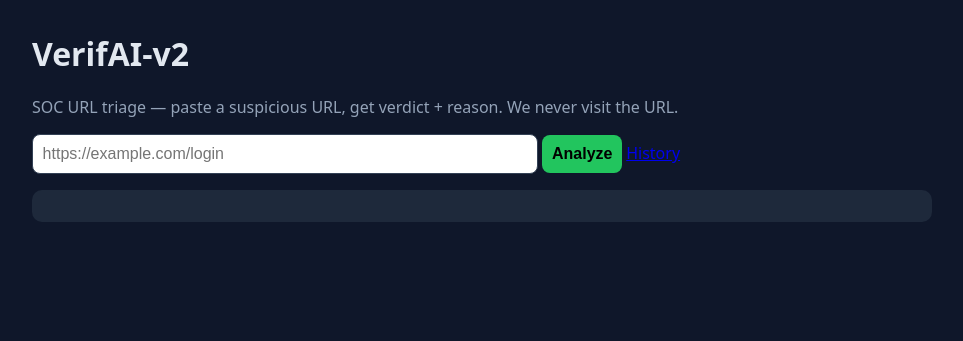
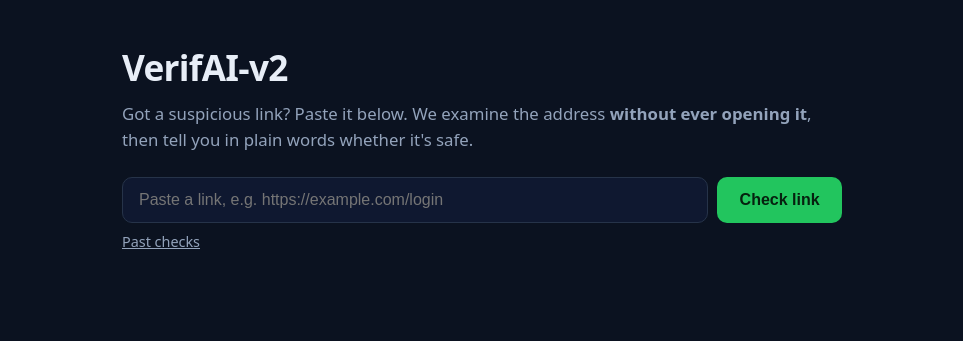
Before and after one commit to Goodpeace/VerifAI-v2, a Flask app: page / in a window 1280 px wide. Shown: the top 341 px of the page, without its empty margins (158-1121 px from the left). Run offline with Flask 3, Linux system fonts and the light colour scheme.

Commit message:
Fix deploy: bake threshold.json + ship all modules; human-friendly verdict UI

```diff
--- a/static/css/style.css
+++ b/static/css/style.css
@@ -1,10 +1,51 @@
-body{font-family:system-ui,sans-serif;background:#0f172a;color:#e2e8f0;margin:0}
-main{max-width:900px;margin:2rem auto;padding:0 1rem}
-.sub{color:#94a3b8}input,button{padding:.6rem;font-size:1rem;border-radius:8px;border:1px solid #334155}
-button{background:#22c55e;border:none;cursor:pointer;font-weight:700}
-#out{margin-top:1rem;padding:1rem;background:#1e293b;border-radius:10px;white-space:pre-wrap}
+:root{
+  --bg:#0b1220; --card:#151f32; --line:#263349; --text:#e8eef7; --muted:#93a3bb;
+  --green:#22c55e; --green-bg:rgba(34,197,94,.12);
+  --amber:#f59e0b; --amber-bg:rgba(245,158,11,.12);
+  --red:#ef4444; --red-bg:rgba(239,68,68,.12);
+}
+*{box-sizing:border-box}
+body{font-family:system-ui,-apple-system,"Segoe UI",sans-serif;background:var(--bg);color:var(--text);margin:0;line-height:1.55}
+main{max-width:760px;margin:0 auto;padding:2.5rem 1.25rem 4rem}
+header h1{font-size:2.2rem;margin:0 0 .4rem;letter-spacing:-.02em}
+.sub{color:var(--muted);margin:0 0 1.5rem;font-size:1.05rem}
+form{display:flex;gap:.6rem;margin-bottom:.4rem}
+input{flex:1;padding:.8rem 1rem;font-size:1rem;border-radius:10px;border:1px solid var(--line);background:#0f1830;color:var(--text)}
+input:focus{outline:2px solid #38bdf8;border-color:#38bdf8}
+button{padding:.8rem 1.4rem;font-size:1rem;font-weight:700;border:none;border-radius:10px;background:var(--green);color:#06210f;cursor:pointer;white-space:nowrap}
+button:hover{filter:brightness(1.1)}
+button:disabled{opacity:.6;cursor:wait}
+.nav{margin:.2rem 0 1.5rem}.nav a{color:var(--muted);font-size:.9rem}
+.card{background:var(--card);border:1px solid var(--line);border-radius:14px;padding:1.4rem;margin-top:1rem}
+.badge{display:inline-block;font-size:1.25rem;font-weight:800;padding:.35rem 1rem;border-radius:999px;margin:0 0 .4rem}
+.badge.Malicious{background:var(--red-bg);color:#fca5a5;border:1px solid var(--red)}
+.badge.Uncertain{background:var(--amber-bg);color:#fcd34d;border:1px solid var(--amber)}
+.badge.Legitimate{background:var(--green-bg);color:#86efac;border:1px solid var(--green)}
+.conf{color:var(--muted);font-size:.95rem;margin:.1rem 0 .8rem}
+.meter{height:10px;border-radius:999px;background:#0a0f1e;overflow:hidden;margin:.3rem 0 1rem}
+.meter>div{height:100%;border-radius:999px}
+.meter.Malicious>div{background:var(--red)}
+.meter.Uncertain>div{background:var(--amber)}
+.meter.Legitimate>div{background:var(--green)}
+.why{font-size:1.02rem;margin:.4rem 0 1rem}
+h3{font-size:.85rem;text-transform:uppercase;letter-spacing:.06em;color:var(--muted);margin:1.2rem 0 .5rem}
+ul.factors{list-style:none;margin:0;padding:0;display:flex;flex-direction:column;gap:.5rem}
+ul.factors li{background:#0f1830;border:1px solid var(--line);border-left-width:5px;border-radius:8px;padding:.6rem .8rem;font-size:.95rem}
+ul.factors li.malicious{border-left-color:var(--red)}
+ul.factors li.legitimate{border-left-color:var(--green)}
+.tag{display:inline-block;font-size:.72rem;font-weight:700;text-transform:uppercase;letter-spacing:.05em;border-radius:6px;padding:.05rem .45rem;margin-right:.5rem;vertical-align:middle}
+li.malicious .tag{background:var(--red-bg);color:#fca5a5}
+li.legitimate .tag{background:var(--green-bg);color:#86efac}
+.action{border-radius:10px;padding:.8rem 1rem;margin-top:1.1rem;font-size:.97rem}
+.action.Malicious{background:var(--red-bg);border:1px solid var(--red)}
+.action.Uncertain{background:var(--amber-bg);border:1px solid var(--amber)}
+.action.Legitimate{background:var(--green-bg);border:1px solid var(--green)}
+.host{color:var(--muted);font-size:.88rem;margin-top:.9rem}
+details.tech{margin-top:1rem;color:var(--muted);font-size:.82rem}
+details.tech pre{background:#0a0f1e;border:1px solid var(--line);border-radius:8px;padding:.8rem;overflow:auto;max-height:300px}
+.error{background:var(--red-bg);border:1px solid var(--red);border-radius:10px;padding:.8rem 1rem}
 table{width:100%;border-collapse:collapse;margin-top:1rem}
-td,th{border-bottom:1px solid #334155;padding:.5rem;text-align:left;font-size:.9rem}
-.Malicious{color:#f87171;font-weight:700}.Legitimate{color:#4ade80;font-weight:700}
-.Uncertain{color:#fbbf24;font-weight:700}
-.u{max-width:260px;overflow:hidden;text-overflow:ellipsis}
+td,th{border-bottom:1px solid var(--line);padding:.55rem .5rem;text-align:left;font-size:.9rem}
+td.Malicious{color:#f87171;font-weight:700}td.Legitimate{color:#4ade80;font-weight:700}td.Uncertain{color:#fbbf24;font-weight:700}
+.u{max-width:260px;overflow:hidden;text-overflow:ellipsis;white-space:nowrap}
+@media(max-width:560px){form{flex-direction:column}}
--- a/static/js/main.js
+++ b/static/js/main.js
@@ -1,9 +1,45 @@
+const PLAIN = {
+  Malicious: {title: "Dangerous — stay away", action: "Do NOT open this link, and never type passwords or card details into it. Delete the message it came in. If you already opened it, tell your IT/security person now."},
+  Uncertain: {title: "Not sure — ask for help", action: "We could not give a clear answer. Do not log in through this link. If it claims to be your bank or school, type their address yourself instead, or ask someone technical to check it."},
+  Legitimate: {title: "Looks safe", action: "No warning signs found. Still: if this arrived unexpectedly asking for money or passwords, stay cautious — no checker is perfect."}
+};
+const esc = s => String(s).replace(/[&<>"']/g, c => ({"&":"&amp;","<":"&lt;",">":"&gt;",'"':"&quot;","'":"&#39;"}[c]));
+
 document.getElementById("f").addEventListener("submit", async (e) => {
   e.preventDefault();
-  const url = document.getElementById("url").value;
+  const url = document.getElementById("url").value.trim();
   const out = document.getElementById("out");
-  out.textContent = "Analyzing…";
-  const r = await fetch("/predict", {method: "POST",
-    headers: {"Content-Type": "application/json"}, body: JSON.stringify({url})});
-  out.textContent = JSON.stringify(await r.json(), null, 2);
+  const btn = e.target.querySelector("button");
+  btn.disabled = true; btn.textContent = "Checking…";
+  out.hidden = false;
+  out.innerHTML = '<div class="card"><p>Examining the address safely (we never open it)…</p></div>';
+  try {
+    const r = await fetch("/predict", {method: "POST",
+      headers: {"Content-Type": "application/json"}, body: JSON.stringify({url})});
+    const d = await r.json();
+    if (!r.ok) { out.innerHTML = `<div class="error">${esc(d.error || "Something went wrong.")}</div>`; return; }
+    const ui = PLAIN[d.verdict] || PLAIN.Uncertain;
+    const pct = Math.round(d.confidence);
+    const factors = (d.explanation.factors || []).map(f => {
+      const warn = f.direction === "malicious";
+      return `<li class="${warn ? "malicious" : "legitimate"}"><span class="tag">${warn ? "Warning sign" : "Reassuring"}</span>${esc(f.reason)}</li>`;
+    }).join("");
+    const host = d.tier2 && d.tier2.signals && d.tier2.signals.source !== "unavailable"
+      ? `<p class="host">Extra background check on <strong>${esc(d.tier2.host)}</strong>: ${d.tier2.escalated_to !== "Uncertain" ? "this decided the result." : "no clear answer from it."}</p>` : "";
+    out.innerHTML = `
+      <div class="card">
+        <p class="badge ${d.verdict}">${ui.title}</p>
+        <p class="conf">Checked: <strong>${esc(d.url)}</strong> · certainty ${pct}%</p>
+        <div class="meter ${d.verdict}"><div style="width:${pct}%"></div></div>
+        <p class="why">${esc(d.explanation.summary)}</p>
+        ${factors ? `<h3>What we noticed</h3><ul class="factors">${factors}</ul>` : ""}
+        ${host}
+        <div class="action ${d.verdict}"><strong>What should you do?</strong> ${ui.action}</div>
+        <details class="tech"><summary>Technical details (for IT staff)</summary><pre>${esc(JSON.stringify(d, null, 2))}</pre></details>
+      </div>`;
+  } catch {
+    out.innerHTML = '<div class="error">Could not reach the checker. It may be waking up — wait 30 seconds and try again.</div>';
+  } finally {
+    btn.disabled = false; btn.textContent = "Check link";
+  }
 });
--- a/templates/index.html
+++ b/templates/index.html
@@ -1,12 +1,27 @@
 <!doctype html>
-<html><head><meta charset="utf-8"><meta name="viewport" content="width=device-width,initial-scale=1">
-<title>VerifAI-v2 — URL Triage</title>
-<link rel="stylesheet" href="/static/css/style.css"></head>
-<body><main>
-<h1>VerifAI-v2</h1>
-<p class="sub">SOC URL triage — paste a suspicious URL, get verdict + reason. We never visit the URL.</p>
-<form id="f"><input id="url" placeholder="https://example.com/login" size="50" required>
-<button>Analyze</button> <a href="/history">History</a></form>
-<div id="out"></div>
+<html lang="en">
+<head>
+<meta charset="utf-8">
+<meta name="viewport" content="width=device-width,initial-scale=1">
+<title>VerifAI-v2 — Is this link safe?</title>
+<link rel="stylesheet" href="/static/css/style.css">
+</head>
+<body>
+<main>
+  <header>
+    <h1>VerifAI-v2</h1>
+    <p class="sub">Got a suspicious link? Paste it below. We examine the address
+    <strong>without ever opening it</strong>, then tell you in plain words whether it's safe.</p>
+  </header>
+
+  <form id="f">
+    <input id="url" placeholder="Paste a link, e.g. https://example.com/login" autocomplete="off" required>
+    <button type="submit">Check link</button>
+  </form>
+  <p class="nav"><a href="/history">Past checks</a></p>
+
+  <div id="out" hidden></div>
+</main>
 <script src="/static/js/main.js"></script>
-</main></body></html>
+</body>
+</html>
```
Also changed, not shown: 1 other file.
